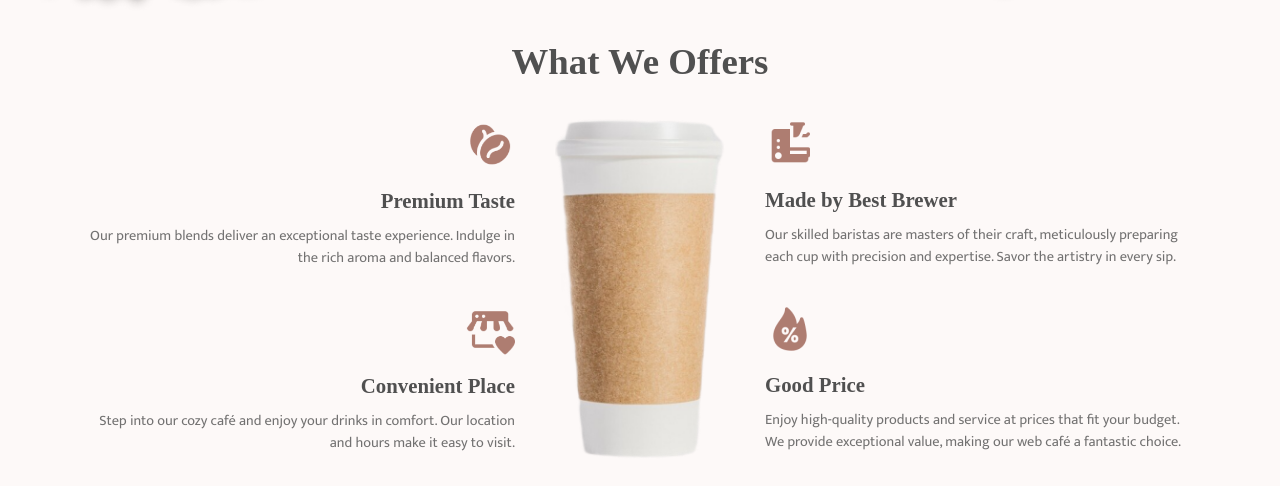
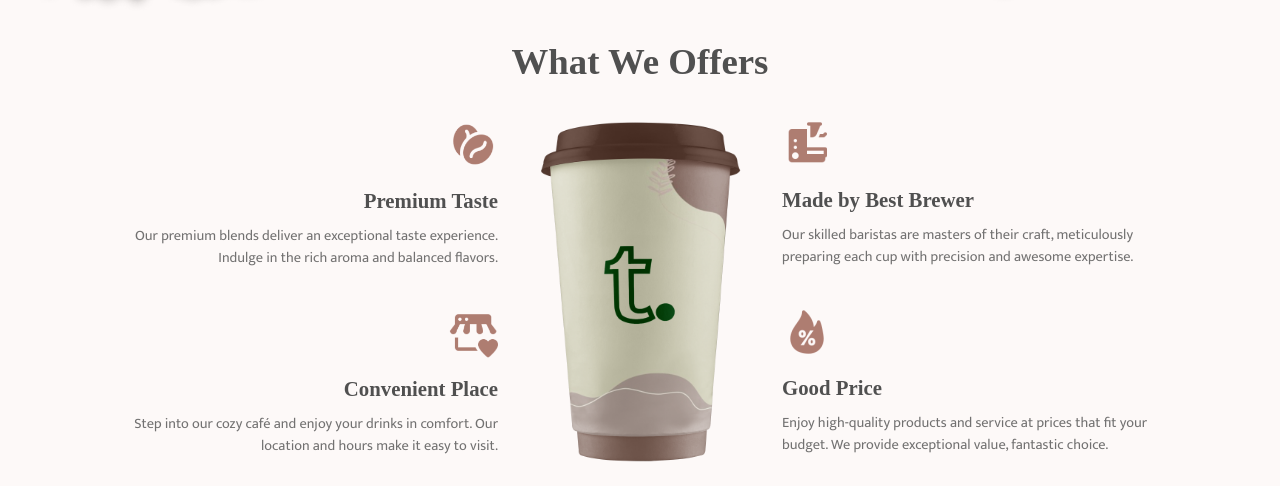
Before and after one commit to elisacis/Web-RentalPS-Playzone, a plain HTML site: page index.html in a window 1280 px wide. Shown: the part 786-1272 px from the top of the page. Drawn offline with Linux system fonts and the light colour scheme; a web font is replaced by a local one.

Commit message:
Index cup update

```diff
--- a/index.html
+++ b/index.html
@@ -56,7 +56,7 @@
           </div>
         </div>
         <div class="mid">
-          <img src="/assets/Plastic-cup.png" />
+          <img src="/assets/site/Kopi-Tani-Cup.png" />
         </div>
         <div class="right">
           <div class="item-text">
@@ -64,14 +64,14 @@
               <img src="/assets/Made-Icon-3.png" />
             </div>
             <h3>Made by Best Brewer</h3>
-            <p>Our skilled baristas are masters of their craft, meticulously preparing each cup with precision and expertise. Savor the artistry in every sip.</p>
+            <p>Our skilled baristas are masters of their craft, meticulously preparing each cup with precision and awesome expertise.</p>
           </div>
           <div class="item-text">
             <div class="icon">
               <img src="/assets/Made-Icon-4.png" />
             </div>
             <h3>Good Price</h3>
-            <p>Enjoy high-quality products and service at prices that fit your budget. We provide exceptional value, making our web café a fantastic choice.</p>
+            <p>Enjoy high-quality products and service at prices that fit your budget. We provide exceptional value, fantastic choice.</p>
           </div>
         </div>
       </div>
--- a/src/css/index.css
+++ b/src/css/index.css
@@ -107,7 +107,7 @@ h2.sec-title {
   margin: auto;
   display: grid;
   gap: 40px;
-  grid-template-columns: 2.5fr 1fr 2.5fr;
+  grid-template-columns: 2.5fr 1.25fr 2.5fr;
 }
 
 #cup .left {
--- a/src/css/menu.css
+++ b/src/css/menu.css
@@ -1,3 +1,8 @@
+header.navbar {
+  background: var(--primary);
+  padding: 15px 25px;
+}
+
 main {
   padding: 90px 30px 0;
 }
```
Also changed, not shown: assets/site/Kopi-Tani-Cup.png (added).
